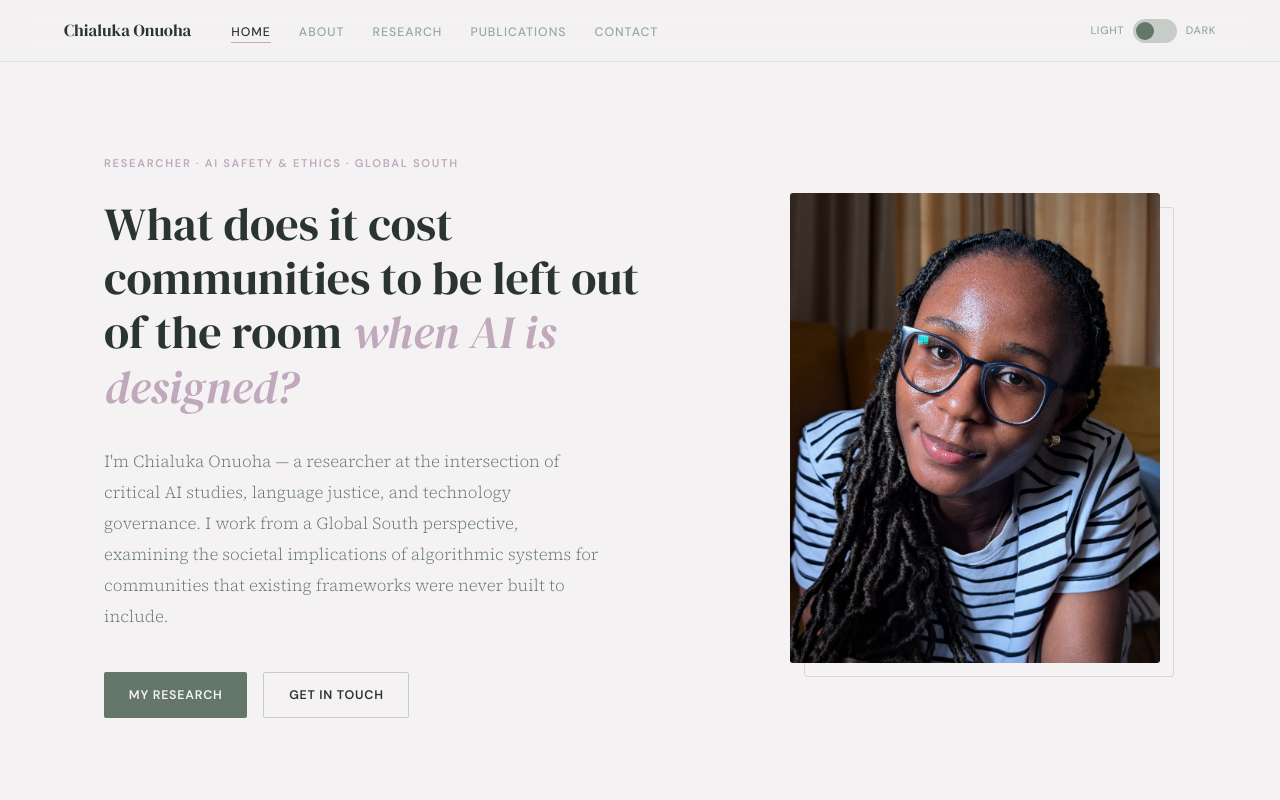
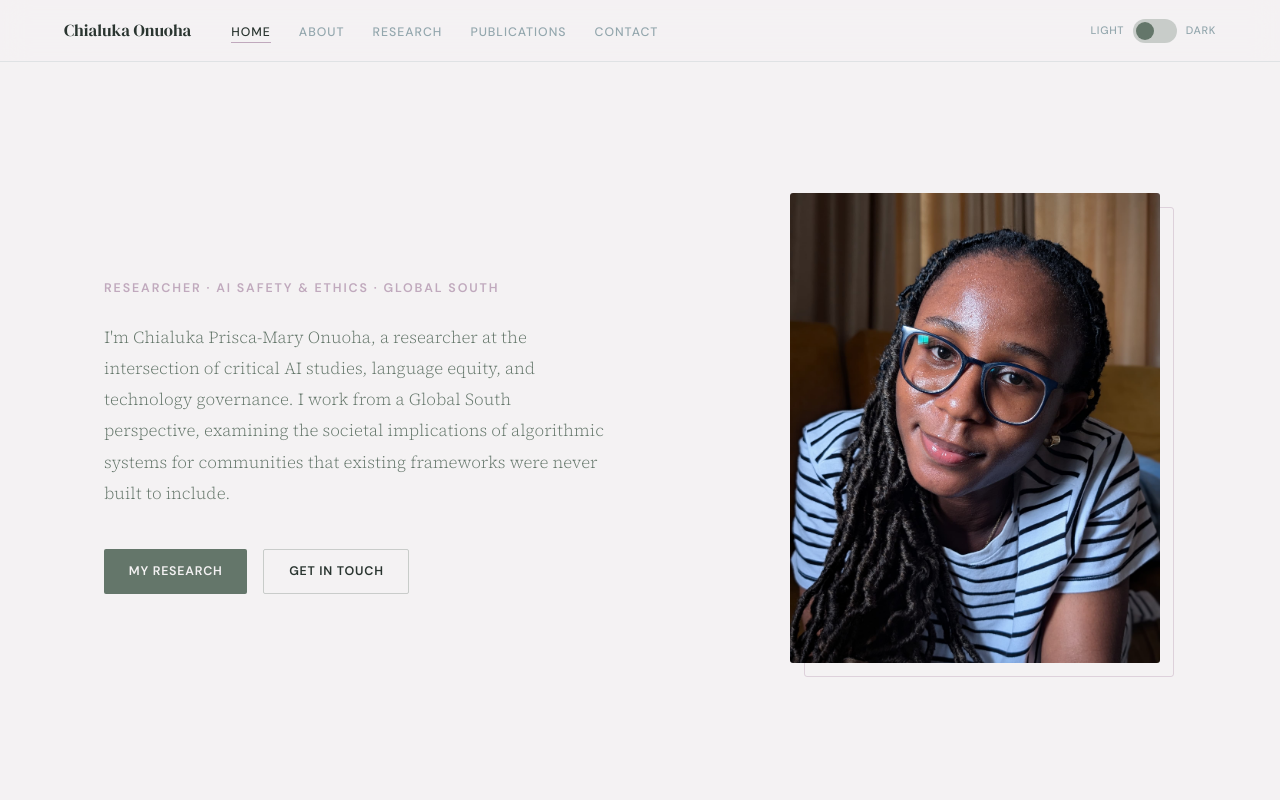
Before and after one commit to Lukas-technoledge/Personal-Website, a plain HTML site: page index.html in a window 1280 px wide. Shown: the top 800 px of the page. Drawn offline with Linux system fonts and the light colour scheme.

Commit message:
Updated the Index and style files

```diff
--- a/index.html
+++ b/index.html
@@ -36,11 +36,11 @@
   <div class="hero">
     <div class="hero-text">
       <p class="hero-eyebrow">Researcher · AI Safety & Ethics · Global South</p>
-      <h1 class="hero-question">
+      <!-- <h1 class="hero-question">
         What does it cost communities to be left out of the room <em>when AI is designed?</em>
-      </h1>
+      </h1> -->
       <p class="hero-bio">
-        I'm Chialuka Onuoha — a researcher at the intersection of critical AI studies, language justice, and technology governance. I work from a Global South perspective, examining the societal implications of algorithmic systems for communities that existing frameworks were never built to include.
+        I'm Chialuka Prisca-Mary Onuoha, a researcher at the intersection of critical AI studies, language equity, and technology governance. I work from a Global South perspective, examining the societal implications of algorithmic systems for communities that existing frameworks were never built to include.
       </p>
       <div class="hero-links">
         <a href="research.html" class="btn btn-primary">My Research</a>
--- a/styles.css
+++ b/styles.css
@@ -268,8 +268,8 @@ footer a:hover { color: var(--accent-warm); }
 
 .hero-eyebrow {
   font-family: 'DM Sans', sans-serif;
-  font-size: 0.7rem;
-  font-weight: 600;
+  font-size: 0.78rem;
+  font-weight: 700;
   letter-spacing: 0.15em;
   text-transform: uppercase;
   color: var(--accent-warm);
```
Also changed, not shown: about.html (+1 -1 lines).
